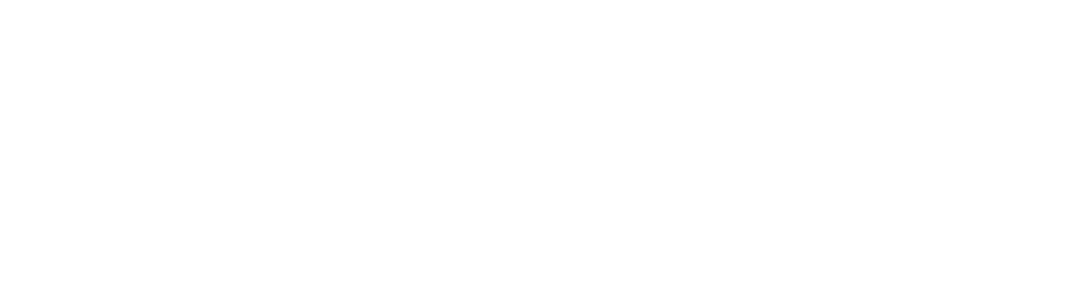
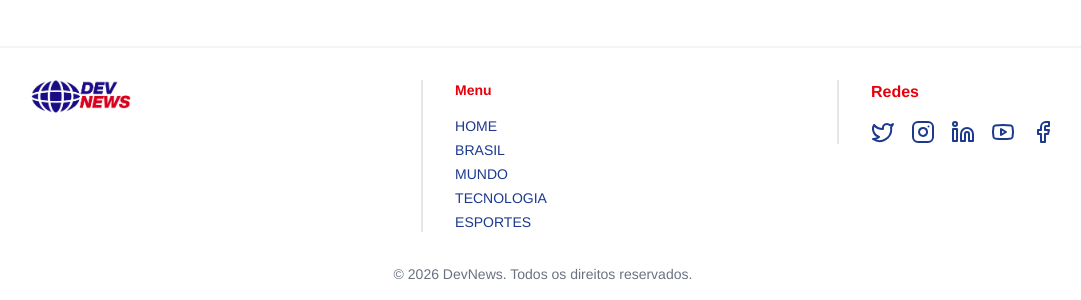
Before and after one commit to williamcruvinel/dev-news, a Next.js app: page / in a window 1280 px wide. Shown: the part 828-1128 px from the top of the page, without its empty margins (97-1178 px from the left). Before the commit the page ends 800 px from the top, so only its background shows below. Built offline with nearby package versions, Linux system fonts and the light colour scheme.

Commit message:
criate footer

```diff
--- a/package.json
+++ b/package.json
@@ -9,6 +9,7 @@
     "lint": "eslint"
   },
   "dependencies": {
+    "lucide-react": "^0.575.0",
     "next": "16.1.6",
     "react": "19.2.3",
     "react-dom": "19.2.3"
--- a/src/app/page.tsx
+++ b/src/app/page.tsx
@@ -1,34 +1,97 @@
+import { Facebook, Instagram, Linkedin, Twitter, Youtube } from 'lucide-react';
 import Image from 'next/image';
 import Link from 'next/link';
 
 export default function Home() {
   return (
     <>
-      <header className='border-b-2 border-gray-100'>
-        <nav className='w-5xl mx-auto flex items-center justify-between py-4'>
+      <header className="border-b-2 border-gray-100">
+        <nav className="w-5xl mx-auto flex items-center justify-between py-4">
           <Link href="/">
             <Image src="/logo.png" alt="Logo" width={100} height={100} />
           </Link>
 
-          <ul className='flex gap-8 uppercase items-center justify-center text-blue-900 font-bold '>
-            <li className='hover:text-red-600  duration-300 transition-all hover:-translate-y-1 p-2'>
+          <ul className="flex gap-8 uppercase items-center justify-center text-blue-900 font-bold ">
+            <li className="hover:text-red-600  duration-300 transition-all hover:-translate-y-1 p-2">
               <Link href="/brasil">Brasil</Link>
             </li>
-            <li className='hover:text-red-600  duration-300 transition-all hover:-translate-y-1 p-2'>
+            <li className="hover:text-red-600  duration-300 transition-all hover:-translate-y-1 p-2">
               <Link href="/mundo">Mundo</Link>
             </li>
-            <li className='hover:text-red-600 transition-all duration-300 hover:-translate-y-1 p-2'>
+            <li className="hover:text-red-600 transition-all duration-300 hover:-translate-y-1 p-2">
               <Link href="/tecnologia">Tecnologia</Link>
             </li>
-            <li className='hover:text-red-600 transition-all duration-300 hover:-translate-y-1 p-2'>
+            <li className="hover:text-red-600 transition-all duration-300 hover:-translate-y-1 p-2">
               <Link href="/esportes">Esportes</Link>
             </li>
           </ul>
         </nav>
       </header>
-      <main>
 
-      </main>
+      <main className="min-h-screen"></main>
+
+      <footer className="border-t-2 border-gray-100 py-4">
+        <div className="w-5xl mx-auto flex  justify-between py-4 gap-10">
+          <div>
+            <Image src="/logo.png" alt="Logo" width={100} height={100} />
+          </div>
+
+          <nav className="text-sm border-l-2 border-gray-200 pl-8">
+            <p className="text-md text-red-600 mb-4 font-semibold">Menu</p>
+
+            <ul className="flex flex-col uppercase text-blue-900 gap-1">
+              <li className="hover:text-red-600  duration-300 transition-all">
+                <Link href="/">Home</Link>
+              </li>
+              <li className="hover:text-red-600  duration-300 transition-all">
+                <Link href="/brasil">Brasil</Link>
+              </li>
+              <li className="hover:text-red-600  duration-300 transition-all">
+                <Link href="/mundo">Mundo</Link>
+              </li>
+              <li className="hover:text-red-600 transition-all duration-300">
+                <Link href="/tecnologia">Tecnologia</Link>
+              </li>
+              <li className="hover:text-red-600 transition-all duration-300">
+                <Link href="/esportes">Esportes</Link>
+              </li>
+            </ul>
+          </nav>
+
+          <div className="border-l-2 border-gray-200 pl-8 h-full">
+            <p className="text-md text-red-600 mb-4 font-semibold">Redes</p>
+
+            <ul className="flex items-center justify-center gap-4  text-blue-900">
+              <li className="hover:text-red-600 transition-all duration-300">
+                <Link href={'#'}>
+                  <Twitter />
+                </Link>
+              </li>
+              <li className="hover:text-red-600 transition-all duration-300">
+                <Link href={'#'}>
+                  <Instagram />
+                </Link>
+              </li>
+              <li className="hover:text-red-600 transition-all duration-300">
+                <Link href={'#'}>
+                  <Linkedin />
+                </Link>
+              </li>
+              <li className="hover:text-red-600 transition-all duration-300">
+                <Link href={'#'}>
+                  <Youtube />
+                </Link>
+              </li>
+              <li className="hover:text-red-600 transition-all duration-300">
+                <Link href={'#'}>
+                  <Facebook />
+                </Link>
+              </li>
+            </ul>
+          </div>
+        </div>
+        <p className="text-center text-sm text-gray-500 mt-4">© 2026 DevNews. Todos os direitos reservados.</p>
+      </footer>
     </>
   );
 }
```
Also changed, not shown: 1 other file (tests, documents, lock files or other folders).
